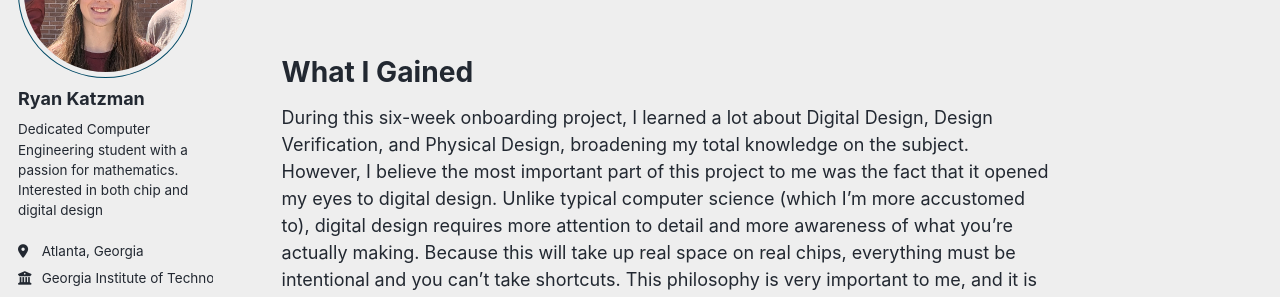
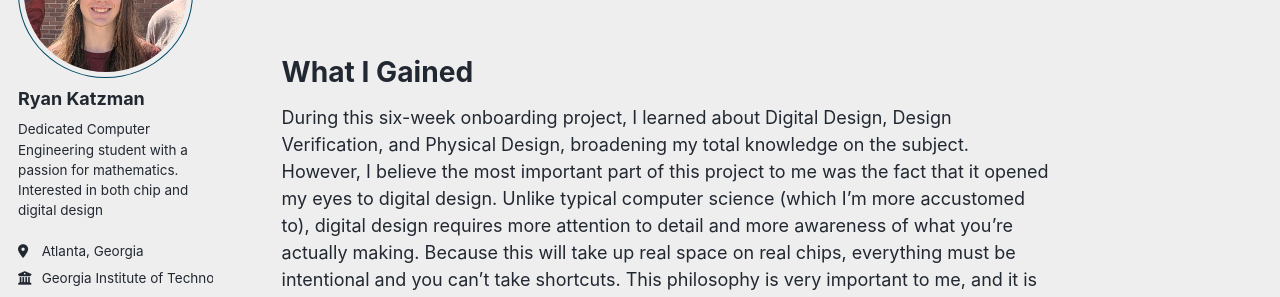
Before and after one commit to ryankatzman/ryankatzman.github.io, a Jekyll site: the page built from _portfolio/portfolio-1.md, in a window 1280 px wide and 900 px high, scrolled down 2987 px. Shown: the part 192-489 px from the top of the window. Built offline with Jekyll 4.4.1, drawn with Linux system fonts in a browser that asks for light colours; a script bundle is joined from its source files by our own code; library files that are not in the unit come from our copies; some of the changed text lies outside the part shown.

Commit message:
Update portfolio-1.md

```diff
--- a/_portfolio/portfolio-1.md
+++ b/_portfolio/portfolio-1.md
@@ -8,6 +8,7 @@
 
 This project was part of a structured onboarding process for [Silicon Jackets](https://siliconjackets.gt/), a chip design club at Georgia tech. This onboarding simulated a real-world chip design workflow, where the goal was to design, verify, and understand the physical implementation of a digital system. The main objective was to build a calculator capable of performing 64-bit unsigned integer addition by combining two 32-bit operations, while also developing familiarity with industry-standard tools. The project was divided into three major components: digital design (RTL development), design verification (testbench and validation), and physical design (understanding synthesis and layout processes).
 The workflow demonstrated how collaboration between subteams is important to ensure correctness before fabrication, mirroring industry standards. Throughout the project, emphasis was placed on modular design, clear documentation, and iterative debugging. By the end, the system was not only functionally correct, but also thoroughly tested and analyzed, providing a strong foundation in both hardware design and the broader chip development lifecycle.
+<br>
 
 # Digital Design
 
@@ -42,6 +43,7 @@
 The verification phase ensure that the designed system behaved correctly under a wide range of conditions and parameters before tapeout. This involved developing a comprehensive testbench environment that interacted dwith the design under test (DUT) and validated its functionality through simulation. The testbench included key components suchh as a driver, monitor, scoreboard, and sequence items, each responsible for different aspects of stimulus generation and result checking. <br>
 A detailed test plan was created to guide verification efforts, including functional tests, edge case testing, constrained randomized testing, and assertion-based testing. Functional tests verified basic arithmetic operations, while edge case tests ensured correct behavior under boundary conditions such as overflow scenarios. Constrained random testing allowed for broad input coverage without manually writing extensive test cases, improving confidence in the design. <br>
 Assertions were used to verify internal behaviors, such as correct carry propagation and proper sequencing of operations, which are not always visible through outputs alone. Coverage analysis tools were used to measure how thoroughly the design was tested, with a target of achieving at least 98% coverage, with my design covering 99.5% of cases. This phase reinforced the importance of rigorous validation and demonstrated how verification plays a critical role in ensuring hardware reliability before physical implementation.
+<br>
 
 # Physical Design
 
@@ -73,4 +75,4 @@
 
 # What I Gained
 
-During this six-week onboarding project, I learned a lot about Digital Design, Design Verification, and Physical Design, broadening my total knowledge on the subject. However, I believe the most important part of this project to me was the fact that it opened my eyes to digital design. Unlike typical computer science (which I'm more accustomed to), digital design requires more attention to detail and more awareness of what you're actually making. Because this will take up real space on real chips, everything must be intentional and you can't take shortcuts. This philosophy is very important to me, and it is why I believe digital design is the career choice for me.
+During this six-week onboarding project, I learned about Digital Design, Design Verification, and Physical Design, broadening my total knowledge on the subject. However, I believe the most important part of this project to me was the fact that it opened my eyes to digital design. Unlike typical computer science (which I'm more accustomed to), digital design requires more attention to detail and more awareness of what you're actually making. Because this will take up real space on real chips, everything must be intentional and you can't take shortcuts. This philosophy is very important to me, and it is why I believe digital design is the career choice for me.
```
